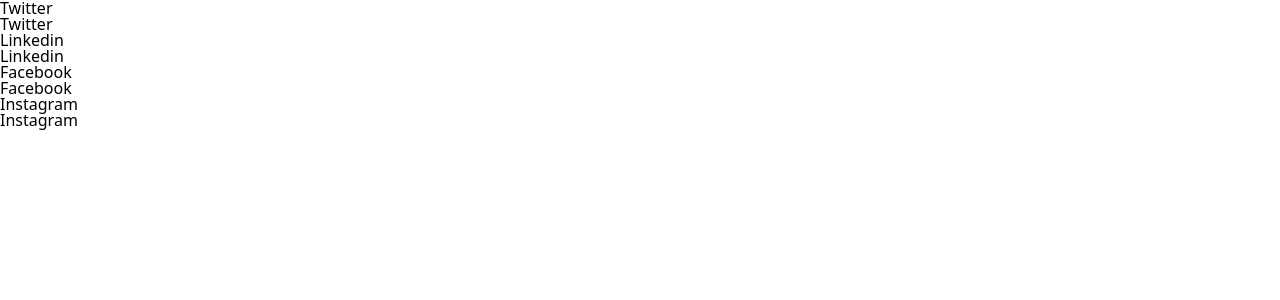
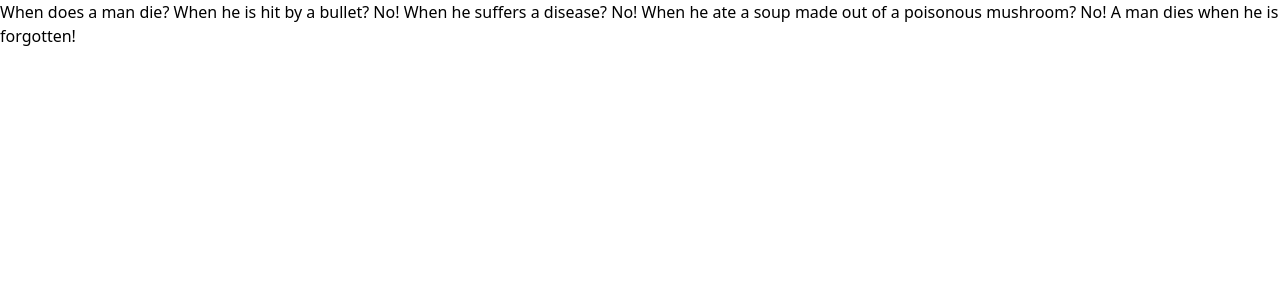
Before and after one commit to SkyzofrnDev/Portofolio-Dirga, a React (Vite) app: page /Test in a window 1280 px wide. Shown: the top 300 px of the page. Built offline with nearby package versions, Linux system fonts and the light colour scheme; a web font is replaced by a local one.

Commit message:
Refactor ScrollReveal component structure by removing the old implementation and replacing it with a new ScrollRevealComponent. Update index files to reflect these changes and ensure proper exports. Modify Test component to utilize the new ScrollReveal component.

```diff
--- a/src/components/TextReveal/ScrollReveal .jsx
+++ b/src/components/ScrollRevealComponent/ScrollRevealComponent.jsx
@@ -4,13 +4,13 @@
 
 gsap.registerPlugin(ScrollTrigger);
 
-const ScrollReveal = ({
+const ScrollRevealComponent = ({
   children,
   scrollContainerRef,
   enableBlur = true,
-  baseOpacity = 0.1,
-  baseRotation = 3,
-  blurStrength = 4,
+  baseOpacity = 0,
+  baseRotation = 1,
+  blurStrength = 100,
   containerClassName = "",
   textClassName = "",
   rotationEnd = "bottom bottom",
@@ -105,4 +105,4 @@
   );
 };
 
-export default ScrollReveal;
+export default ScrollRevealComponent;
--- a/src/components/index.jsx
+++ b/src/components/index.jsx
@@ -13,4 +13,4 @@
 export {default as CardSkill } from "./CardSkill/CardSkill"
 export {default as FollowingCursor } from "./FollowingCursor/FollowingCursor"
 export {default as TextSlider } from "./TextSlider/TextSlider"
-export {default as ScrollReveal } from "./TextReveal/ScrollReveal "
+export {default as ScrollRevealComponent} from "./ScrollRevealComponent/ScrollRevealComponent"
--- /dev/null
+++ b/src/layout/ScrollReveal/ScrollReveal.jsx
@@ -0,0 +1,21 @@
+import React from "react";
+import { ScrollRevealComponent } from "../../components";
+;
+const ScrollReveal = () => {
+  return (
+    <div className="">
+      <ScrollRevealComponent
+        baseOpacity={0}
+        enableBlur={true}
+        baseRotation={5}
+        blurStrength={10}
+      >
+        When does a man die? When he is hit by a bullet? No! When he suffers a
+        disease? No! When he ate a soup made out of a poisonous mushroom? No! A
+        man dies when he is forgotten!
+      </ScrollRevealComponent>
+    </div>
+  );
+};
+
+export default ScrollReveal;
--- a/src/layout/ScrollReveal/ScrollRevealComponent.jsx
+++ /dev/null
@@ -1,19 +0,0 @@
-import React from "react";
-import ScrollReveal from "./ScrollRevealComponent";
-
-const ScrollRevealComponent = () => {
-  return (
-    <ScrollReveal
-      baseOpacity={0}
-      enableBlur={true}
-      baseRotation={5}
-      blurStrength={10}
-    >
-      When does a man die? When he is hit by a bullet? No! When he suffers a
-      disease? No! When he ate a soup made out of a poisonous mushroom? No! A
-      man dies when he is forgotten!
-    </ScrollReveal>
-  );
-};
-
-export default ScrollRevealComponent;
--- a/src/layout/index.jsx
+++ b/src/layout/index.jsx
@@ -6,4 +6,4 @@
 export {default as Journey } from "./Journey/Journey"
 export {default as MySkill } from "./MySkill/MySkill"
 export {default as Qoute } from "./Qoute/Qoute"
-export {default as ScrollReveal } from "./ScrollReveal/ScrollRevealComponent"
+export {default as ScrollReveal } from "./ScrollReveal/ScrollReveal"
--- a/src/pages/Test/Test.jsx
+++ b/src/pages/Test/Test.jsx
@@ -1,71 +1,32 @@
-import React from 'react';
-import { motion } from "framer-motion";
+import React from 'react'
+import { ScrollReveal } from '../../layout'
 
-const DURATION = 0.35;
-const STAGGER = 0.025;
 
-export const RevealLinks = () => {
+const Test = () => {
   return (
-    <section className="grid place-content-center gap-2 bg-green-300 px-8 py-24 text-black">
-      <FlipLink href="#">Twitter</FlipLink>
-      <FlipLink href="#">Linkedin</FlipLink>
-      <FlipLink href="#">Facebook</FlipLink>
-      <FlipLink href="#">Instagram</FlipLink>
-    </section>
-  );
-};
+    <div className='h-[1000vh] flex-col bg-black flex text-white'>
+      <div className='h-[100vh] w-full bg-white'></div>
+      <div className='h-[100vh] w-full bg-white'></div>
+      <div className='h-[100vh] w-full bg-white'></div>
+      <div className='h-[100vh] w-full bg-white'></div>
+      <div className='h-[100vh] w-full bg-white'></div>
+      <div className='h-[100vh] w-full bg-white'></div>
+      <div className='h-[100vh] w-full bg-white'></div>
+      <div className='h-[100vh] w-full bg-white'></div>
+      <div className='h-[100vh] w-full bg-white'></div>
+      <div className='h-[100vh] w-full bg-white'></div>
+      <div className='h-[100vh] w-full bg-white'></div>
+      <div className='h-[100vh] w-full bg-white'></div>
+      <div className='h-[100vh] w-full bg-white'></div>
+      <div className='h-[100vh] w-full bg-white'></div>
+      <div className='h-[100vh] w-full bg-white'></div>
+      <div className='h-[100vh] w-full bg-white'></div>
+      <div className='h-[100vh] w-full bg-white'></div>
+      <div className='h-[100vh] w-full bg-white'></div>
+      <div className='h-[100vh] w-full bg-white'></div>
+      <ScrollReveal/>
+    </div>
+  )
+}
 
-const FlipLink = ({ children, href }) => {
-  const text = typeof children === "string" ? children : String(children);
-
-  return (
-    <motion.a
-      initial="initial"
-      whileHover="hovered"
-      href={href}
-      className="relative block overflow-hidden whitespace-nowrap text-4xl font-black uppercase sm:text-7xl md:text-8xl lg:text-9xl"
-      style={{ lineHeight: 1 }}
-    >
-      <div>
-        {text.split("").map((l, i) => (
-          <motion.span
-            variants={{
-              initial: { y: 0 },
-              hovered: { y: "-100%" },
-            }}
-            transition={{
-              duration: DURATION,
-              ease: "easeInOut",
-              delay: STAGGER * i,
-            }}
-            className="inline-block"
-            key={i}
-          >
-            {l}
-          </motion.span>
-        ))}
-      </div>
-      <div className="absolute inset-0">
-        {text.split("").map((l, i) => (
-          <motion.span
-            variants={{
-              initial: { y: "100%" },
-              hovered: { y: 0 },
-            }}
-            transition={{
-              duration: DURATION,
-              ease: "easeInOut",
-              delay: STAGGER * i,
-            }}
-            className="inline-block"
-            key={i}
-          >
-            {l}
-          </motion.span>
-        ))}
-      </div>
-    </motion.a>
-  );
-};
-
-export default RevealLinks;
+export default Test
```
Also changed, not shown: src/components/ShinyText/ShinyText.jsx (added, +9 -0 lines).
